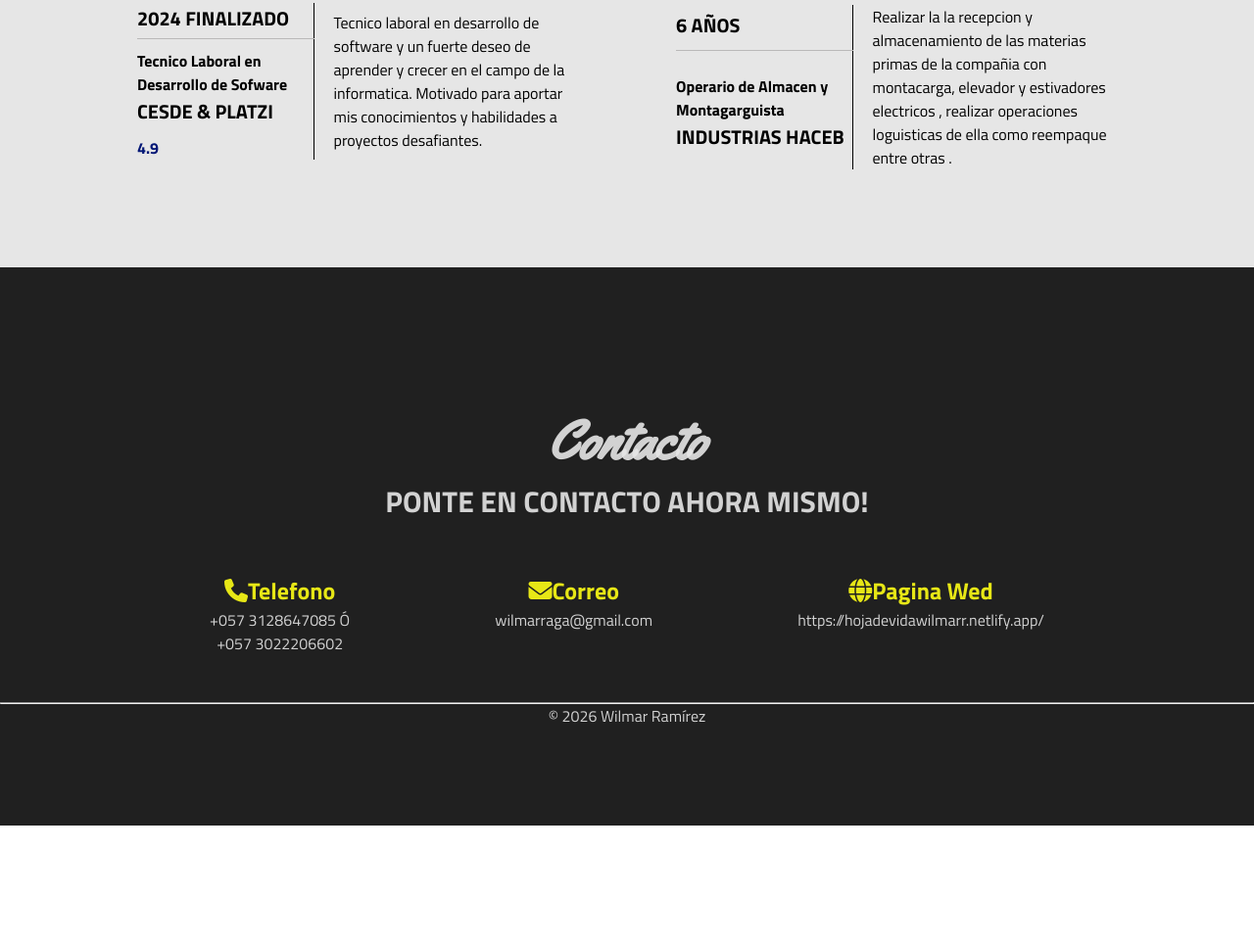
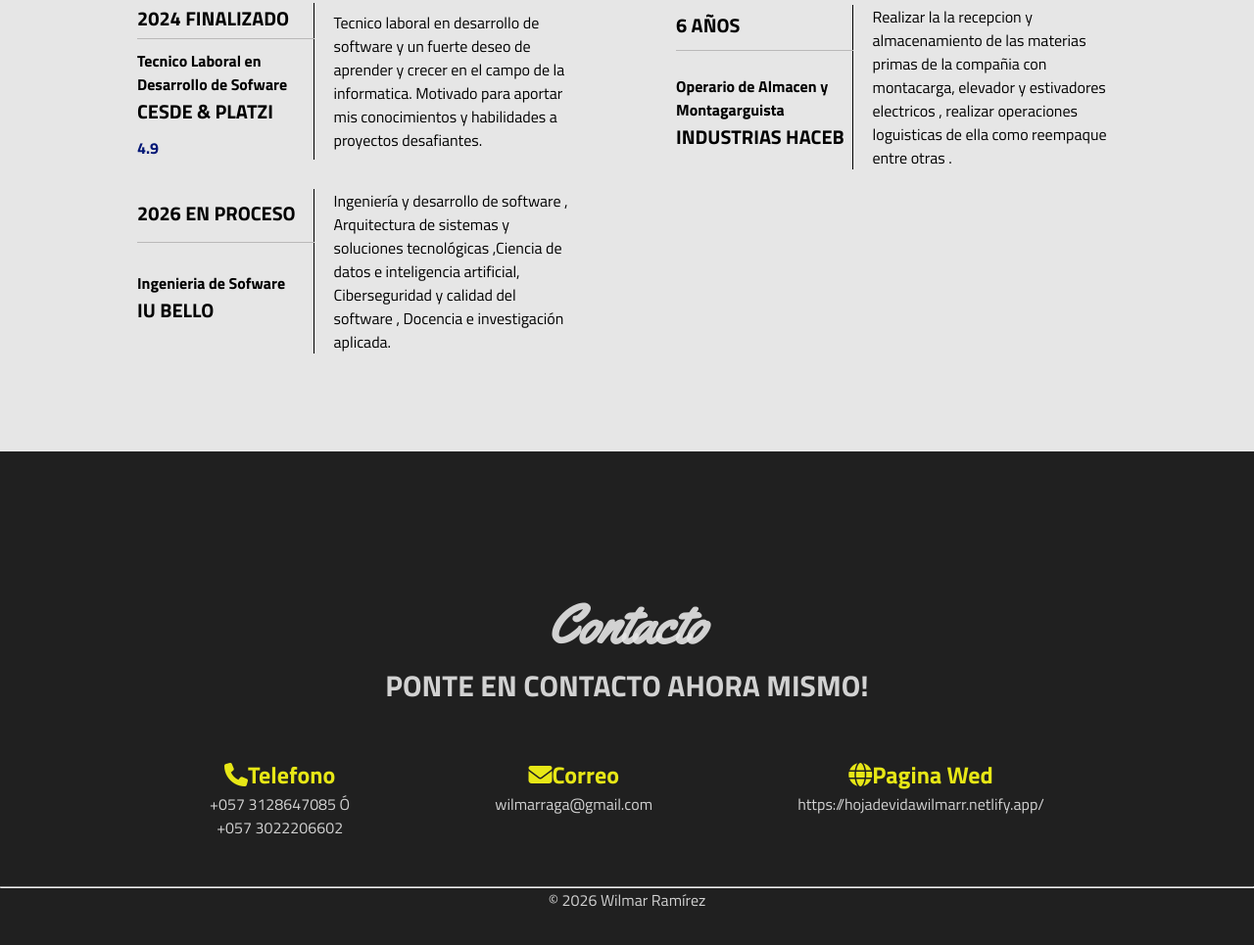
Before and after one commit to wilmarraga1/Hoja-de-Vida-Wilmar-Ramirez, a website: page index.html in a window 1280 px wide. Shown: the part 3590-4555 px from the top of the page at 98% size. Before the commit the page ends 4433 px from the top, so only its background shows below. Drawn offline with Linux system fonts and the light colour scheme.

Commit message:
actulizacin de carrera profecional

```diff
--- a/index.html
+++ b/index.html
@@ -518,6 +518,24 @@
                             </td>
                         </tr>
                     </table>
+                    <table>
+                        <tr>
+                            <td class="datos">
+                                <h3>2026 En Proceso</h3>
+                            </td>
+                            <td rowspan="2" class="descripcion">
+                                Ingeniería y desarrollo de software , Arquitectura de sistemas y soluciones tecnológicas ,Ciencia de datos e inteligencia artificial, Ciberseguridad y calidad del software ,
+                                Docencia e investigación aplicada.
+                            </td>
+                        </tr>
+                        <tr>
+                            <td>
+                                <h4>Ingenieria de Sofware</h4>
+                                <h3>IU Bello</h3>
+                                <span class="promedio"></span>
+                            </td>
+                        </tr>
+                    </table>
                 </div>
 
                 <div class="col">
```
